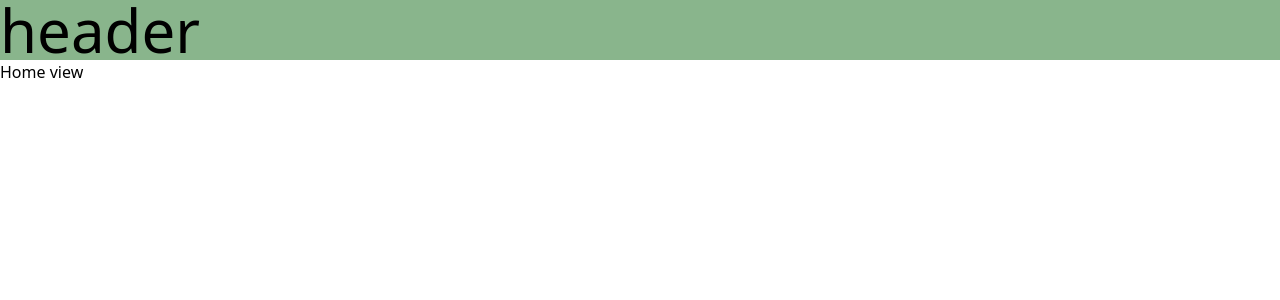
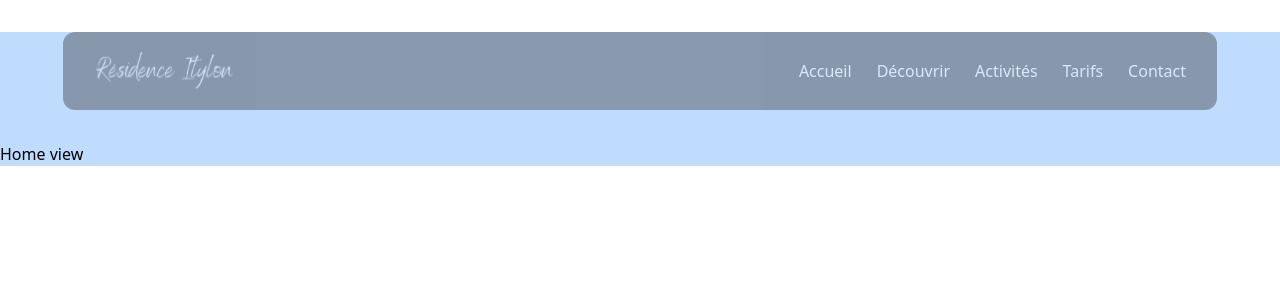
Before and after one commit to LuckyShuii/residence-itylon, a Vue app in the folder front/: page / in a window 1280 px wide. Shown: the top 300 px of the page. Built offline with nearby package versions, Linux system fonts and the light colour scheme.

Commit message:
Header WIP

```diff
--- a/front/index.html
+++ b/front/index.html
@@ -1,10 +1,10 @@
 <!DOCTYPE html>
-<html lang="en">
+<html lang="fr">
   <head>
     <meta charset="UTF-8">
     <link rel="icon" href="/favicon.ico">
     <meta name="viewport" content="width=device-width, initial-scale=1.0">
-    <title>Vite App</title>
+    <title>Résidence Itylon</title>
   </head>
   <body>
     <div id="app"></div>
--- a/front/src/App.vue
+++ b/front/src/App.vue
@@ -4,9 +4,11 @@ import Header from '@/components/Header.vue'
 </script>
 
 <template>
-  <!-- <RouterLink to="/about">About</RouterLink> -->
-  <Header />
-  <main>
-    <RouterView />
-  </main>
+  <body class="bg-blue-200">
+    <!-- <RouterLink to="/about">About</RouterLink> -->
+    <Header />
+    <main>
+      <RouterView />
+    </main>
+  </body>
 </template>
--- a/front/src/assets/css/tailwind.css
+++ b/front/src/assets/css/tailwind.css
@@ -1,3 +1,17 @@
 @tailwind base;
 @tailwind components;
 @tailwind utilities;
+
+li {
+  list-style-type: none;
+}
+
+* {
+  box-sizing: border-box;
+  margin: 0;
+  padding: 0;
+}
+
+a {
+  text-decoration: none;
+}
--- a/front/src/components/Header.vue
+++ b/front/src/components/Header.vue
@@ -1,5 +1,22 @@
 <template>
-    <header class="bg-green-btn">
-        <p class="text-6xl">header</p>
+    <header class="bg-black opacity-40 text-white flex justify-between items-center my-[32px] mx-[63px] py-[18px] px-[31px] rounded-xl">
+        <img src="@/assets/logo/logo-header.svg" alt="logo" />
+        <div class="flex">
+            <li>
+                <RouterLink to="/">Accueil</RouterLink>
+            </li>
+            <li class="ml-[25px]">
+                Découvrir
+            </li>
+            <li class="ml-[25px]">
+                Activités
+            </li>
+            <li class="ml-[25px]">
+                <RouterLink to="/tarifs">Tarifs</RouterLink>
+            </li>
+            <li class="ml-[25px]">
+                <RouterLink to="/contact">Contact</RouterLink>
+            </li>
+        </div>
     </header>
 </template>
```
Also changed, not shown: 1 other file (tests, documents, lock files or other folders).
